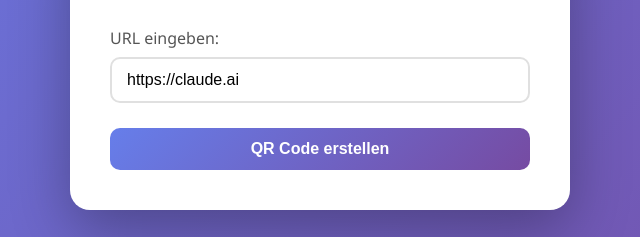
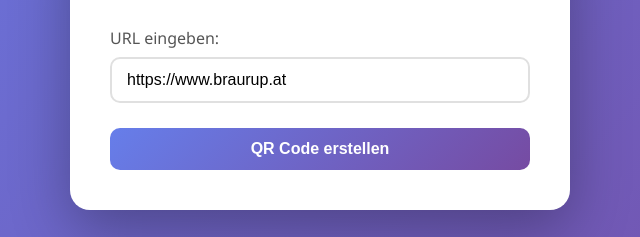
Before and after one commit to chri-gassner/QR-Generator, a plain HTML site: page index.html in a window 1280 px wide. Shown: the part 336-573 px from the top of the page, 320-960 px from the left. Drawn offline with Linux system fonts and the light colour scheme.

```diff
--- a/index.html
+++ b/index.html
@@ -134,7 +134,7 @@
                 type="text"
                 id="url-input"
                 placeholder="https://beispiel.de"
-                value="https://claude.ai"
+                value="https://www.braurup.at"
             >
         </div>
 
```
